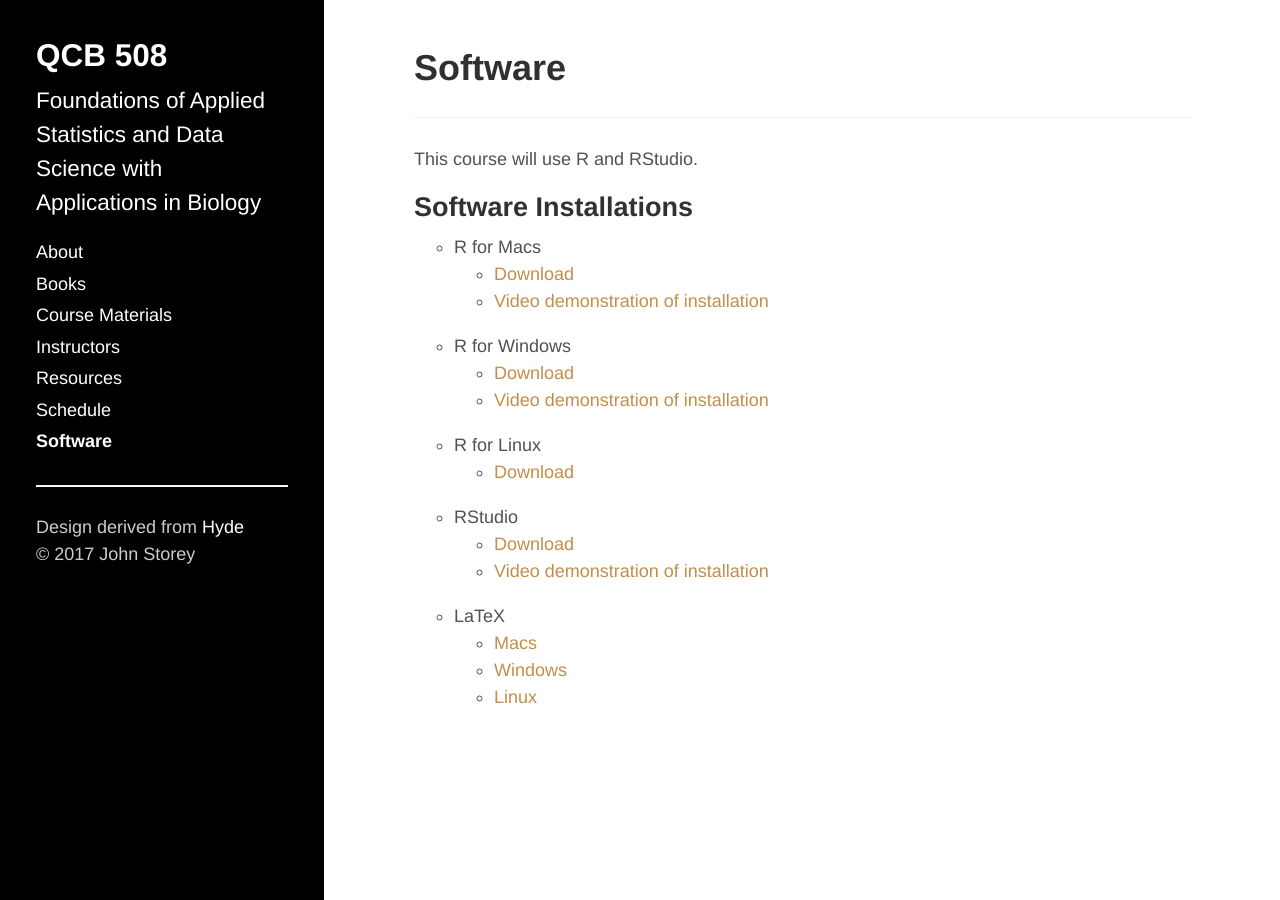
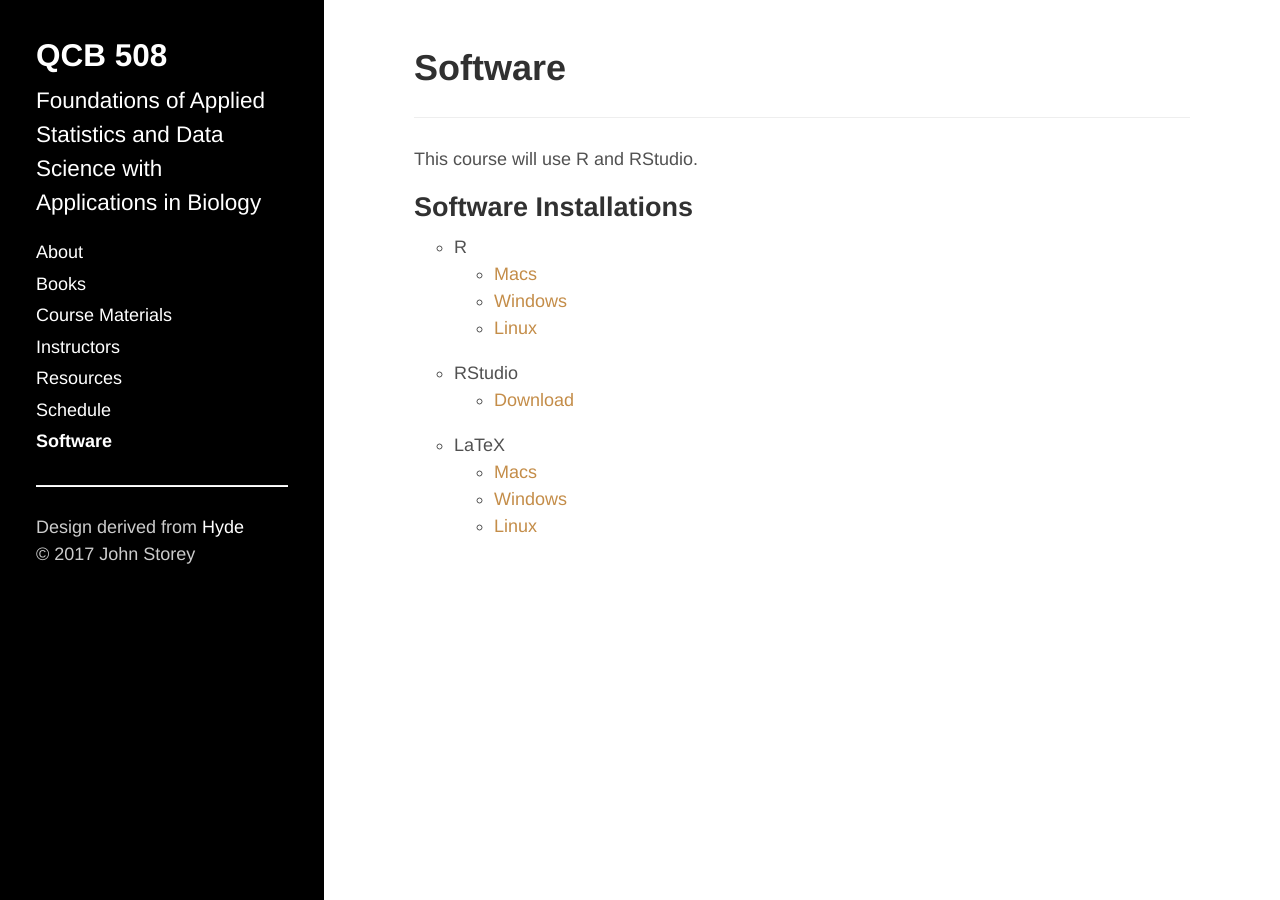
Before and after one commit to jdstorey/asdscourse2019, a Jekyll site: the page built from docs/software.md, in a window 1280 px wide. Built offline with Jekyll 4.4.1, drawn with Linux system fonts in a browser that asks for light colours.

Commit message:
Update software.md

```diff
--- a/docs/software.md
+++ b/docs/software.md
@@ -9,20 +9,13 @@ This course will use R and RStudio.
 
 ## Software Installations
 
-- R for Macs
-  - [Download](https://cran.r-project.org/bin/macosx/)
-  - [Video demonstration of installation](https://youtu.be/uxuuWXU-7UQ)
-
-- R for Windows
-  - [Download](https://cran.r-project.org/bin/windows/base/)
-  - [Video demonstration of installation](https://youtu.be/Ohnk9hcxf9M)
-
-- R for Linux
-  - [Download](https://cran.r-project.org/bin/linux/)
+- R
+  - [Macs](https://cran.r-project.org/bin/macosx/)
+  - [Windows](https://cran.r-project.org/bin/windows/base/)
+  - [Linux](https://cran.r-project.org/bin/linux/)
 
 - RStudio
   - [Download](https://www.rstudio.com/products/rstudio/download/)
-  - [Video demonstration of installation](https://youtu.be/bM7Sfz-LADM)
 
 - LaTeX
   - [Macs](https://www.tug.org/mactex/mactex-download.html)
```
